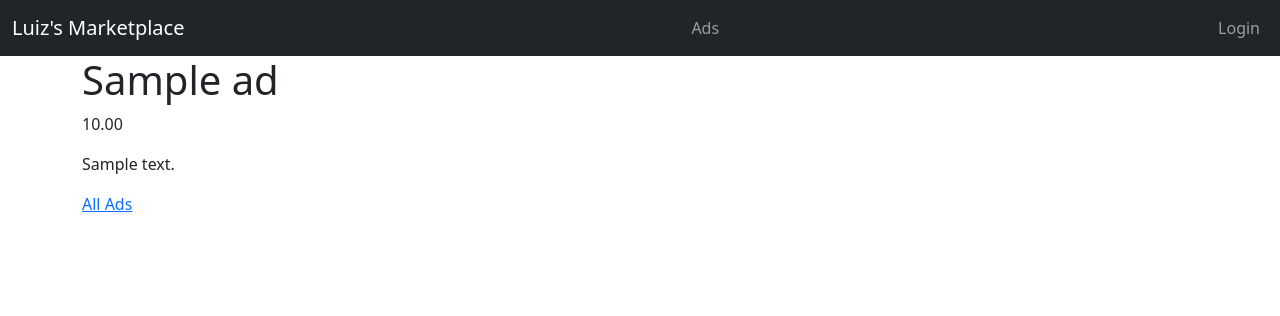
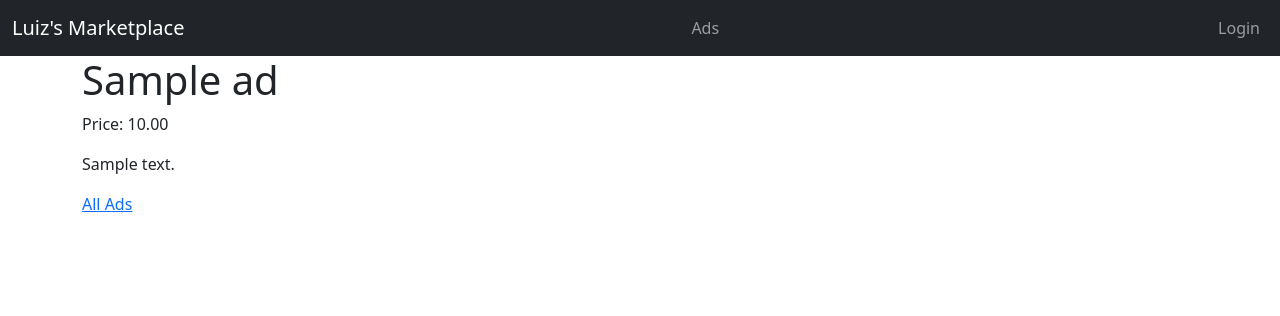
Before and after one commit to LuizBuaszczyk-wiseDOC/django-tutorial, a Django app: page /ad/1 in a window 1280 px wide. Shown: the top 316 px of the page. Run offline with Django 5.2, Linux system fonts and the light colour scheme; tables that the repository leaves empty hold one stand-in row (values such as "Sample post"); some libraries are stand-ins or nearby versions.

Commit message:
prfixo price

```diff
--- a/dj4e-market/mkt/templates/mkt/ad_detail.html
+++ b/dj4e-market/mkt/templates/mkt/ad_detail.html
@@ -2,7 +2,7 @@
 
 {% block content %}
   <h1>{{ad.title}}</h1>
-  <p>{{ad.price}}</p>
+  <p>Price: {{ad.price}}</p>
   <p>{{ad.text}}</p>
   <p>
     <a href="{% url 'mkt:all' %}">All Ads</a>
```
